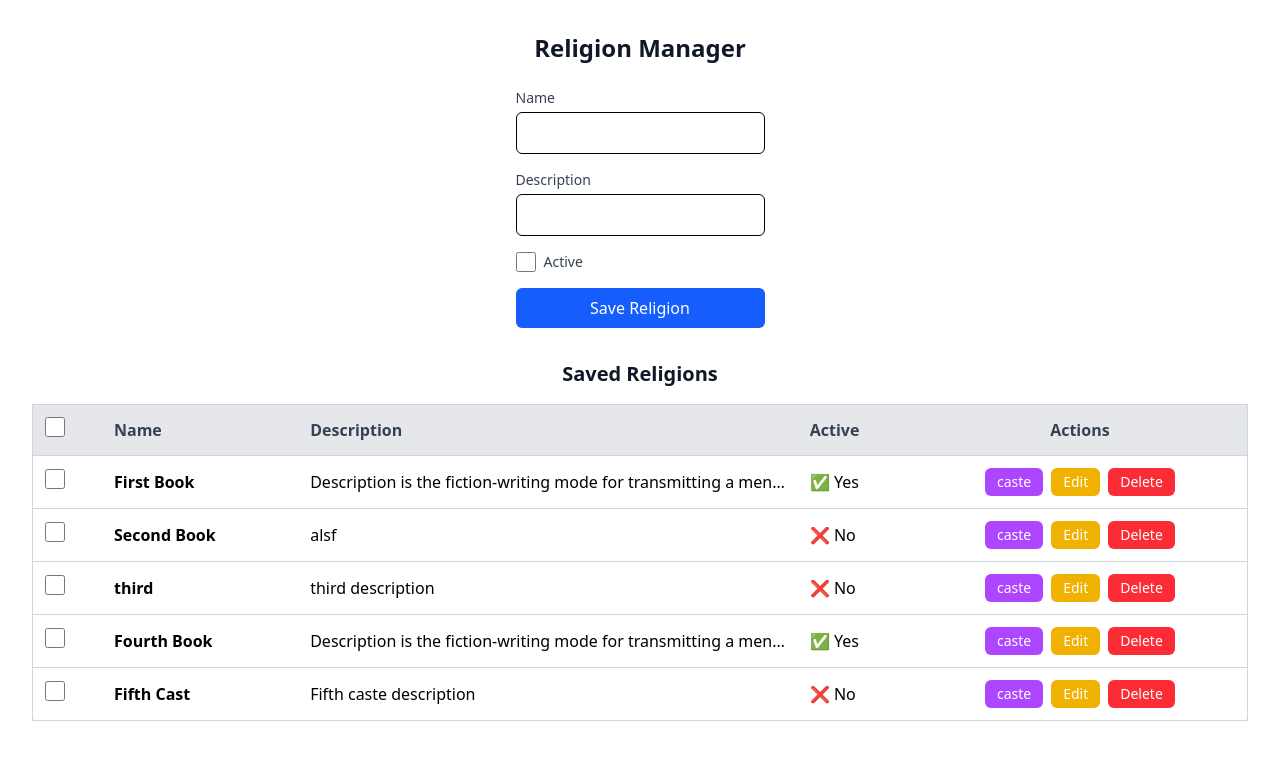
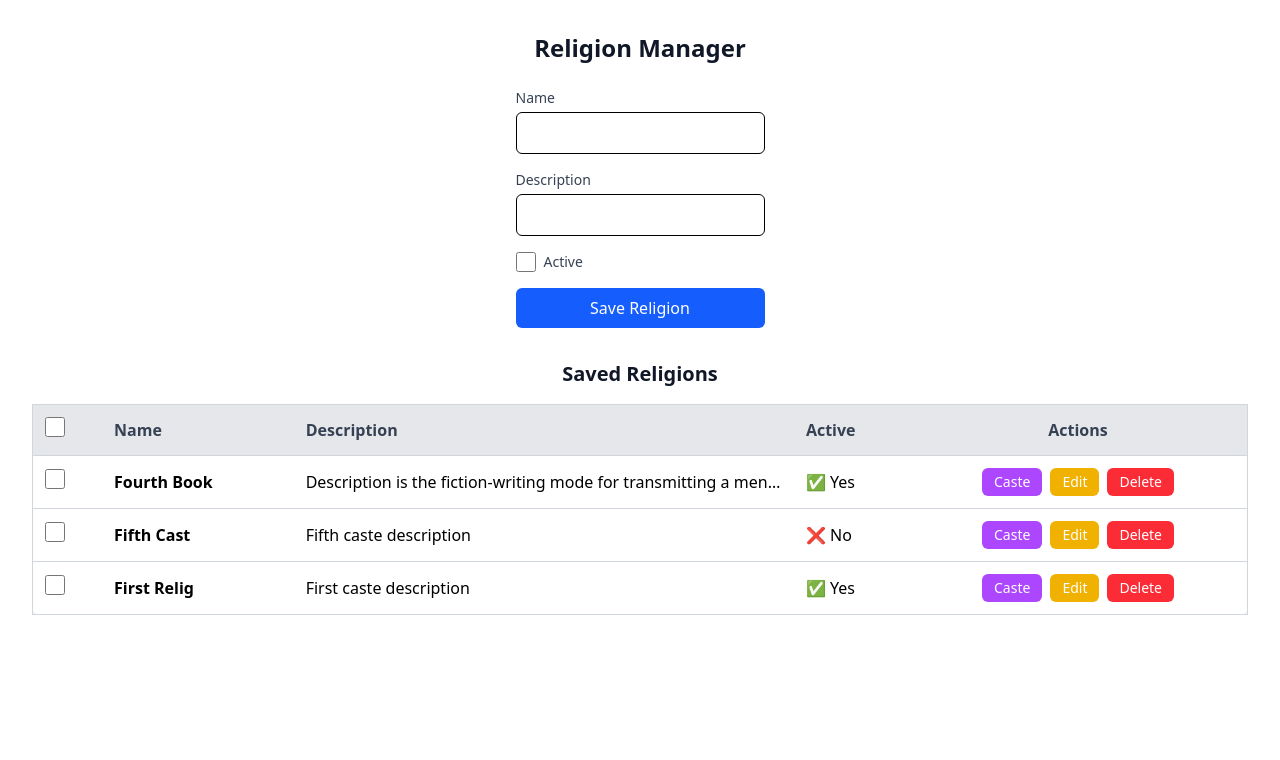
Before and after one commit to SayhanA/canander-svelte, a SvelteKit app: page /religions in a window 1280 px wide. Shown: the top 760 px of the page. Built offline with nearby package versions, Linux system fonts and the light colour scheme.

Commit message:
toast added successfully

```diff
--- a/src/components/CastesForm.svelte
+++ b/src/components/CastesForm.svelte
@@ -1,13 +1,14 @@
 <script>
 	// @ts-nocheck
+	import { onMount } from 'svelte';
+	import toast, { Toaster } from 'svelte-french-toast';
+
 	let { religionId, religionName, castId, castName, castDes, handleEdit } = $props();
 
-	// Initialize form fields with previous values
 	let id = $state(castId);
 	let name = $state(castName);
 	let description = $state(castDes);
 
-	// Watch for changes when user selects a caste for editing
 	$effect(() => {
 		if (castId !== id) {
 			id = castId;
@@ -20,31 +21,34 @@
 		event.preventDefault();
 		const data = { name, description, religionId };
 
+		let response;
 		if (id) {
-			// Update caste
 			data.id = id;
-			console.log(data);
-			const response = await fetch('/api/castes', {
+			response = await fetch('/api/castes', {
 				method: 'PATCH',
 				headers: { 'Content-Type': 'application/json' },
 				body: JSON.stringify(data)
 			});
 
-			const result = await response.json();
-			console.log('Caste updated:', result);
+			if (response.ok) {
+				toast.success('Caste updated successfully!');
+			} else {
+				toast.error('Failed to update caste.');
+			}
 		} else {
-			// Create new caste
-			const response = await fetch('/api/castes', {
+			response = await fetch('/api/castes', {
 				method: 'POST',
 				headers: { 'Content-Type': 'application/json' },
 				body: JSON.stringify(data)
 			});
 
-			const result = await response.json();
-			console.log('Caste added:', result);
+			if (response.ok) {
+				toast.success('Caste added successfully!');
+			} else {
+				toast.error('Failed to add caste.');
+			}
 		}
 
-		// Reset form
 		id = '';
 		name = '';
 		description = '';
@@ -90,15 +94,14 @@
 			>
 				{#if id}
 					Update Caste
-				{/if}
-				{#if !id}
+				{:else}
 					Save
 				{/if}
 			</button>
 			<button
 				type="button"
 				onclick={() => handleEdit({ id: '', name: '', description: '' })}
-				class="w-full rounded-md py-2 text-white transition bg-[#ec6dd2]"
+				class="w-full rounded-md bg-[#ec6dd2] py-2 text-white transition"
 			>
 				Cancel
 			</button>
--- a/src/routes/+layout.svelte
+++ b/src/routes/+layout.svelte
@@ -1,6 +1,8 @@
 <script>
+	import { Toaster } from 'svelte-french-toast';
 	import '../app.css';
 	let { children } = $props();
 </script>
 
+<Toaster />
 {@render children()}
--- a/src/routes/+page.svelte
+++ b/src/routes/+page.svelte
@@ -1,4 +1,6 @@
 <script>
+	import { Toaster } from "svelte-french-toast";
+
 	const style = 'rounded-md bg-[#5965fe] px-5 py-3 text-white';
 </script>
 
--- a/src/routes/caste/+page.svelte
+++ b/src/routes/caste/+page.svelte
@@ -4,6 +4,7 @@
 	import { onMount } from 'svelte';
 	import CastesForm from '../../components/CastesForm.svelte';
 	import CastesTable from '../../components/CastesTable.svelte';
+	import { Toaster } from 'svelte-french-toast';
 
 	// @ts-nocheck
 
@@ -40,6 +41,7 @@
 	<meta name="robots" content="noindex nofollow" />
 </svelte:head>
 
+
 <main class="p-10">
 	<section class="">
 		<h1 class="text-2xl font-bold">Caste Page</h1>
--- a/src/routes/religions/+page.svelte
+++ b/src/routes/religions/+page.svelte
@@ -1,38 +1,77 @@
 <script>
 	// @ts-nocheck
 	import { onMount } from 'svelte';
+	import toast, { Toaster } from 'svelte-french-toast';
 
 	let name = '';
 	let description = '';
 	let isActive = false;
+	let editId = null;
 	let religions = [];
+	let isLoading = false;
+
+	async function fetchReligions() {
+		try {
+			const response = await fetch('/api/religions');
+			if (!response.ok) {
+				throw new Error('Failed to fetch religions');
+			}
+			religions = await response.json();
+		} catch (error) {
+			toast.error(error.message);
+		}
+	}
 
 	async function handleSubmit(event) {
 		event.preventDefault();
+		isLoading = true;
+
 		const data = { name, description, isActive };
+		const method = editId ? 'PATCH' : 'POST';
+		const url = '/api/religions';
 
-		await fetch('/api/religions', {
-			method: 'POST',
+		if (editId) {
+			data.id = editId;
+		}
+
+		try {
+			const response = await fetch(url, {
+				method,
 				headers: { 'Content-Type': 'application/json' },
-			body: JSON.stringify(data)
+				body: JSON.stringify(data),
 			});
 
+			if (response.ok) {
+				toast.success('Successfully saved');
+				resetForm();
 				await fetchReligions();
+			} else {
+				toast.error('Failed to save');
 			}
-
-	async function fetchReligions() {
-		const response = await fetch('/api/religions');
-		religions = await response.json();
+		} catch (error) {
+			toast.error('An error occurred');
+		} finally {
+			isLoading = false;
+		}
 	}
 
 	async function handleDelete(id) {
-        await fetch('/api/religions', {
+		try {
+			const response = await fetch('/api/religions', {
 				method: 'DELETE',
 				headers: { 'Content-Type': 'application/json' },
-            body: JSON.stringify({ id })
+				body: JSON.stringify({ id }),
 			});
 
+			if (response.ok) {
+				toast.success('Successfully deleted');
 				await fetchReligions();
+			} else {
+				toast.error('Failed to delete');
+			}
+		} catch (error) {
+			toast.error('An error occurred');
+		}
 	}
 
 	function handleEdit(religion) {
@@ -42,12 +81,21 @@
 		editId = religion.id;
 	}
 
+	function resetForm() {
+		name = '';
+		description = '';
+		isActive = false;
+		editId = null;
+	}
+
 	onMount(fetchReligions);
 </script>
 
+<Toaster />
+
 <main class="p-8">
-	<section class="w-fit mx-auto">
-		<h2 class="text-center text-2xl font-bold text-gray-900 mb-6">Religion Manager</h2>
+	<section class="mx-auto w-fit">
+		<h2 class="mb-6 text-center text-2xl font-bold text-gray-900">Religion Manager</h2>
 
 		<form on:submit={handleSubmit} class="flex flex-col space-y-4">
 			<div>
@@ -87,22 +135,27 @@
 
 			<button
 				type="submit"
-				class="w-full rounded-md bg-blue-600 py-2 text-white transition hover:bg-blue-700"
+				class="w-full rounded-md bg-blue-600 py-2 text-white transition hover:bg-blue-700 disabled:bg-blue-300"
+				disabled={isLoading}
 			>
-				Save Religion
+				{#if editId}
+					{isLoading ? 'Updating...' : 'Update Religion'}
+				{:else}
+					{isLoading ? 'Saving...' : 'Save Religion'}
+				{/if}
 			</button>
 		</form>
 	</section>
 
 	<!-- Religion Table -->
 	<section class="mt-8">
-		<h2 class="text-xl font-bold text-gray-900 mb-4 text-center">Saved Religions</h2>
+		<h2 class="mb-4 text-center text-xl font-bold text-gray-900">Saved Religions</h2>
 
 		<div class="overflow-x-auto">
-			<table class="w-full border border-gray-300 rounded-lg shadow-lg">
-				<thead class="bg-gray-200 text-gray-700 text-left">
+			<table class="w-full rounded-lg border border-gray-300 shadow-lg">
+				<thead class="bg-gray-200 text-left text-gray-700">
 					<tr class="border-b border-gray-300">
-						<th class="p-3"><input type="checkbox" class="w-5 h-5" /></th>
+						<th class="p-3"><input type="checkbox" class="h-5 w-5" /></th>
 						<th class="p-3">Name</th>
 						<th class="p-3">Description</th>
 						<th class="p-3">Active</th>
@@ -113,14 +166,29 @@
 				<tbody class="divide-y divide-gray-300">
 					{#each religions as religion}
 						<tr class="hover:bg-gray-100">
-							<td class="p-3"><input type="checkbox" class="w-5 h-5" /></td>
+							<td class="p-3"><input type="checkbox" class="h-5 w-5" /></td>
 							<td class="p-3 font-semibold">{religion.name}</td>
-							<td class="p-3 max-w-xs truncate">{religion.description}</td>
+							<td class="max-w-xs truncate p-3">{religion.description}</td>
 							<td class="p-3">{religion.isActive ? '✅ Yes' : '❌ No'}</td>
-							<td class="p-3 flex justify-center space-x-2">
-                                <a href={`/caste?religionId=${religion.id}&religionName=${religion.name}`} class="bg-purple-500 text-white px-3 py-1 rounded-md text-sm">caste</a>
-								<button on:click={() => handleEdit(religion)} class="bg-yellow-500 text-white px-3 py-1 rounded-md text-sm">Edit</button>
-								<button on:click={() => handleDelete(religion.id)} class="bg-red-500 text-white px-3 py-1 rounded-md text-sm">Delete</button>
+							<td class="flex justify-center space-x-2 p-3">
+								<a
+									href={`/caste?religionId=${religion.id}&religionName=${religion.name}`}
+									class="rounded-md bg-purple-500 px-3 py-1 text-sm text-white"
+								>
+									Caste
+								</a>
+								<button
+									on:click={() => handleEdit(religion)}
+									class="rounded-md bg-yellow-500 px-3 py-1 text-sm text-white"
+								>
+									Edit
+								</button>
+								<button
+									on:click={() => handleDelete(religion.id)}
+									class="rounded-md bg-red-500 px-3 py-1 text-sm text-white"
+								>
+									Delete
+								</button>
 							</td>
 						</tr>
 					{:else}
--- a/static/castes.json
+++ b/static/castes.json
@@ -28,7 +28,7 @@
     "id": 1741793408410
   },
   {
-    "name": "First Castes ",
+    "name": "First Castes,",
     "description": "First caste description",
     "religionId": "1741761624623",
     "id": 1741793811533
@@ -51,9 +51,15 @@
     "id": 1741817659696
   },
   {
-    "name": "Second Caste ...",
+    "name": "Second Caste",
     "description": "Second Caste Description",
     "religionId": "1741761624623",
     "id": 1741820406679
+  },
+  {
+    "name": "Third Caste",
+    "description": "Third caste description",
+    "religionId": "1741761624623",
+    "id": 1741822431515
   }
 ]
--- a/static/religions.json
+++ b/static/religions.json
@@ -1,24 +1,4 @@
 [
-  {
-    "name": "First Book",
-    "description": "Description is the fiction-writing mode for transmitting a mental image of the particulars of a story. Together with dialogue, narration, exposition, and summarization, description is one of the most ",
-    "isActive": true,
-    "id": 1741760359644,
-    "casts": []
-  },
-  {
-    "name": "Second Book",
-    "description": "alsf",
-    "isActive": false,
-    "id": 1741761624623,
-    "casts": []
-  },
-  {
-    "name": "third",
-    "description": "third description",
-    "isActive": false,
-    "id": 1741783829533
-  },
   {
     "name": "Fourth Book",
     "description": "Description is the fiction-writing mode for transmitting a mental image of the particulars of a story. Together with dialogue, narration, exposition, and summarization, description is one of the most ",
@@ -30,5 +10,11 @@
     "description": "Fifth caste description",
     "isActive": false,
     "id": 1741795377844
+  },
+  {
+    "name": "First Relig",
+    "description": "First caste description",
+    "isActive": true,
+    "id": 1741822937156
   }
 ]
```
Lines whose indentation alone changed are shown as unchanged.
